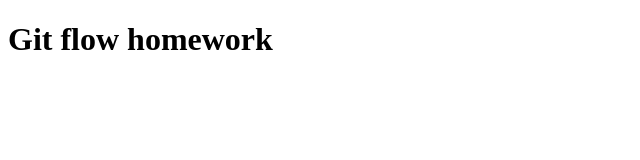
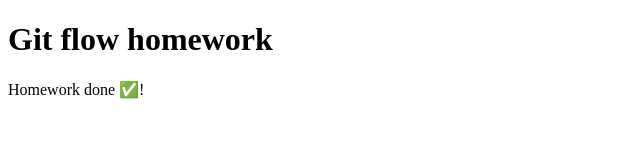
Before and after one commit to inna-shutka/git-flow-homework, a plain HTML site: page index.html in a window 1280 px wide. Shown: the whole page, without its empty margins (0-640 px from the left). Drawn offline with Linux system fonts and the light colour scheme.

Commit message:
I did my homework

```diff
--- a/index.html
+++ b/index.html
@@ -8,5 +8,6 @@
 </head>
 <body>
     <h1>Git flow homework</h1>
+    <p>Homework done ✅!</p>
 </body>
 </html>
```
